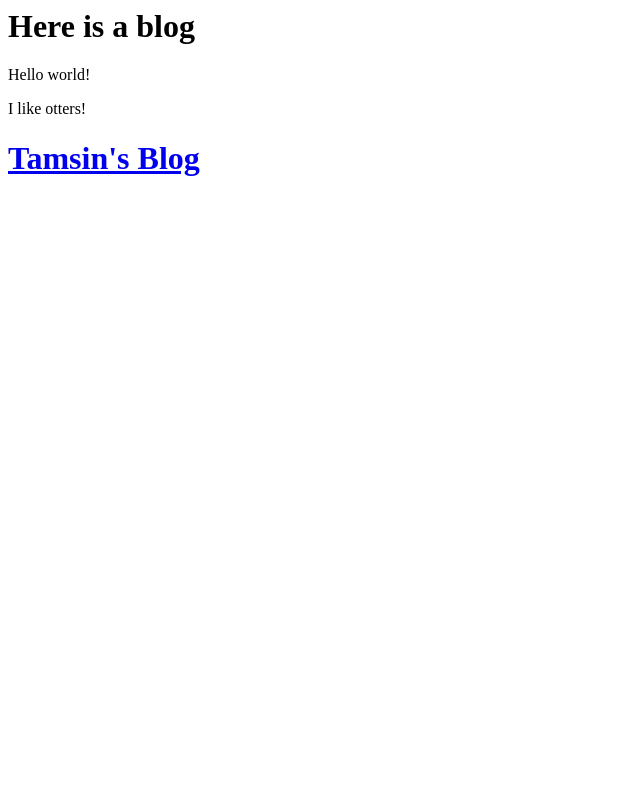
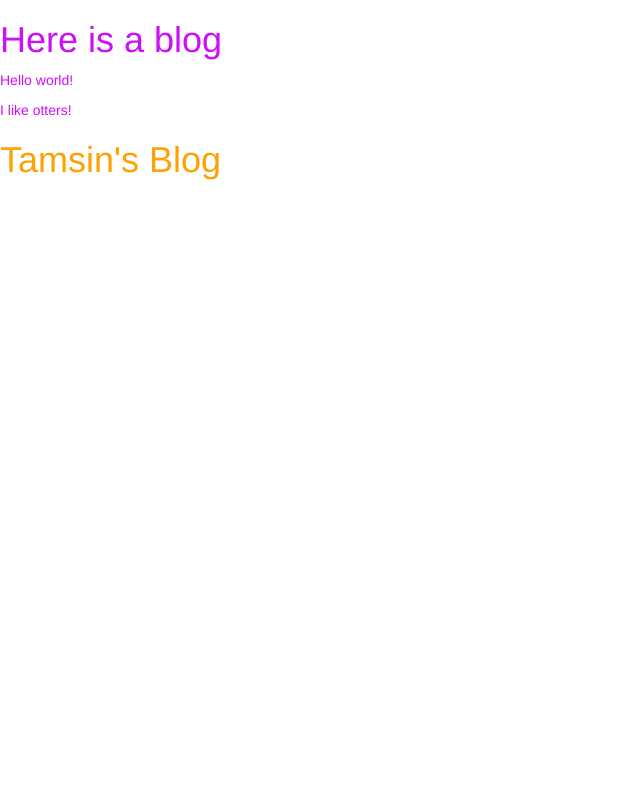
Before and after one commit to deltabug/FirstBlog, a Django app: page / in a window 1280 px wide. Shown: the whole page, without its empty margins (0-640 px from the left). Run offline with Django 3.2, Linux system fonts and the light colour scheme; data that the repository does not hold is empty; some libraries are stand-ins or nearby versions.

Commit message:
adding and editing css

```diff
--- /dev/null
+++ b/blog/static/css/blog.css
@@ -0,0 +1,6 @@
+body {
+	color: #CD0FFA;
+}
+h1 a {
+	color: #FCA205;
+}
--- a/blog/templates/blog/post_list.html
+++ b/blog/templates/blog/post_list.html
@@ -1,6 +1,10 @@
+{% load static %}
 <html>
 	<head>
 		<title>Tamsin's Bloggeroo</title>
+		<link rel="stylesheet" href="//maxcdn.bootstrapcdn.com/bootstrap/3.2.0/css/bootstrap.min.css">
+		<link rel="stylesheet" href="//maxcdn.bootstrapcdn.com/bootstrap/3.2.0/css/bootstrap-theme.min.css">
+		<link rel="stylesheet" href="{% static 'css/blog.css' %}">
 	</head>
 <h1>Here is a blog</h1>
 	<body>
```
